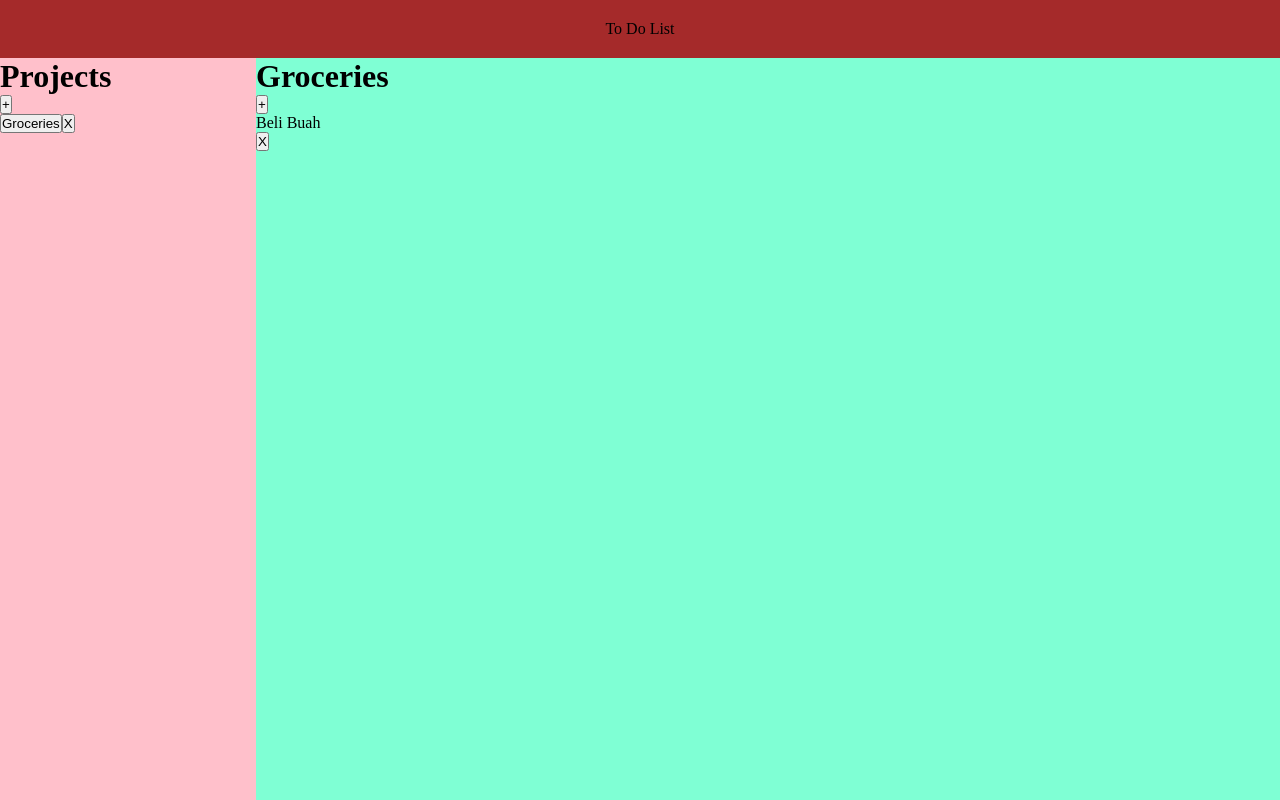
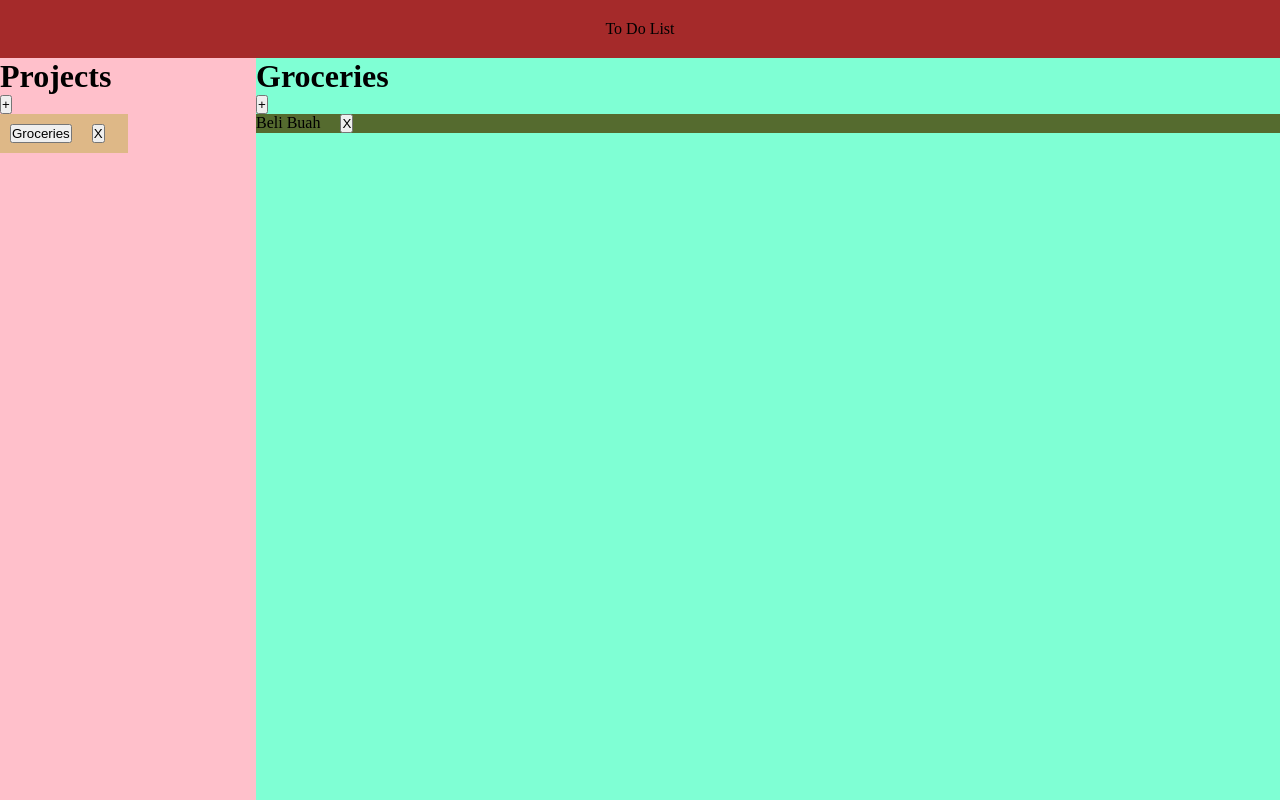
Before and after one commit to nabelk/todo-list, a website built with webpack: page dist/index.html in a window 1280 px wide. Built offline with nearby package versions, Linux system fonts and the light colour scheme.

Commit message:
Modify according to the script

```diff
--- a/dist/index.html
+++ b/dist/index.html
@@ -12,14 +12,10 @@
         <main>
             <div class="sidebar">
                 <h1>Projects</h1>
-                <button>+</button>
+                <button class="add-project">+</button>
                 <div class="project-list"></div>
             </div>
-            <div class="content">
-                <h1></h1>
-                <button>+</button>
-                <div class="content-list"></div>
-            </div>
+            <div class="content"></div>
         </main>
         <script src="main.js"></script>
     </body>
--- a/dist/style.css
+++ b/dist/style.css
@@ -25,11 +25,32 @@ main div.sidebar {
     background-color: pink;
 }
 
+main div.project-list > div {
+    width: 50%;
+    padding: 10px;
+    display: flex;
+    gap: 20px;
+    background-color: burlywood;
+}
+
 main div.project-list {
     display: flex;
     flex-direction: column;
+    gap: 10px;
 }
 
 main div.content {
     background-color: aquamarine;
 }
+
+main div.content > div.content-list {
+    display: flex;
+    flex-direction: column;
+    gap: 20px;
+}
+
+div.content-list > div {
+    display: flex;
+    gap: 20px;
+    background-color: darkolivegreen;
+}
```
